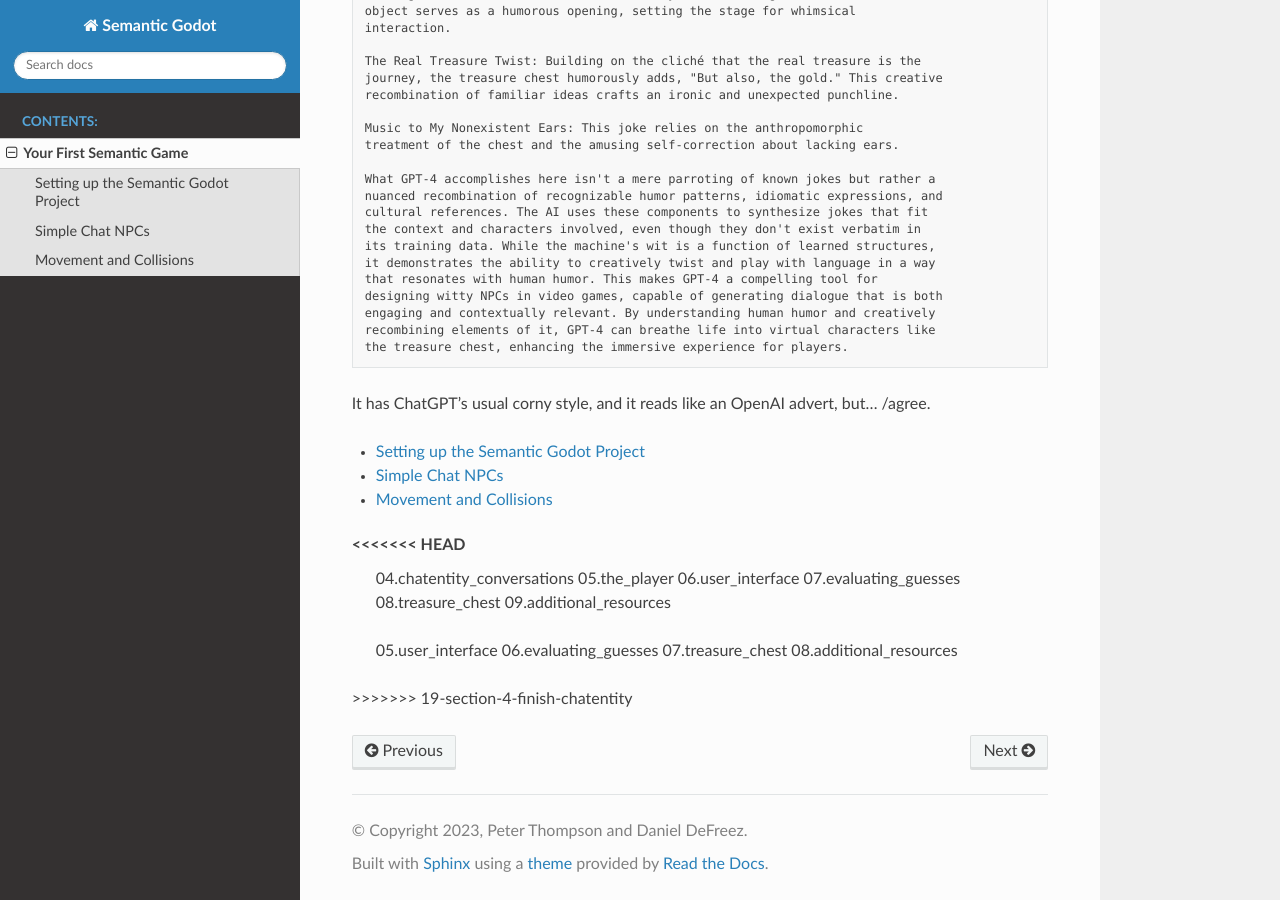
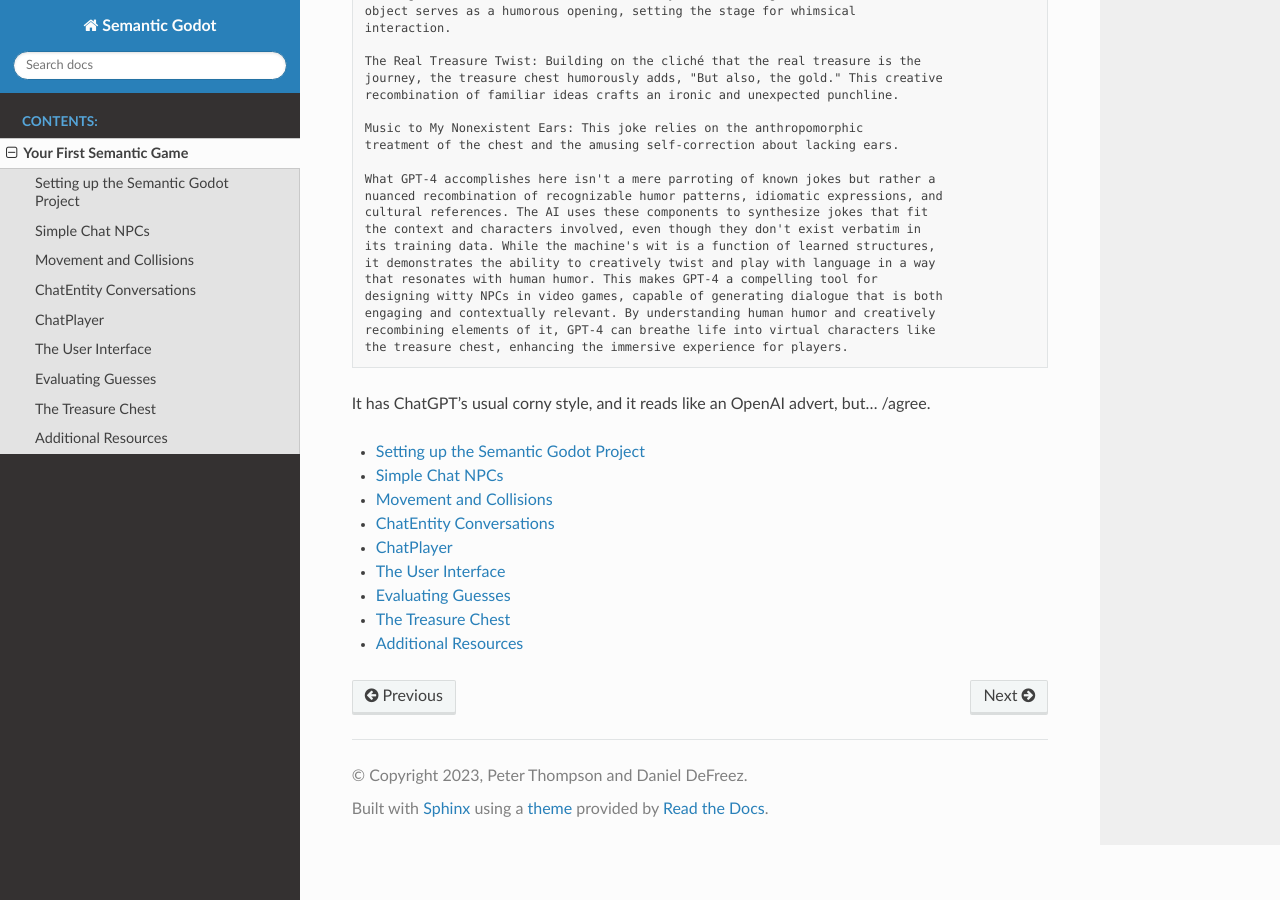
Before and after one commit to RaiderSoft/semantic-godot, a Sphinx documentation site: the page built from docs/first_semantic_game/index.rst, in a window 1280 px wide and 900 px high, scrolled down 2588 px. Built offline with Sphinx 7.4.7 and the Read the Docs theme 2.0.0, drawn with Linux system fonts in a browser that asks for light colours.

Commit message:
fix merge

```diff
--- a/docs/first_semantic_game/index.rst
+++ b/docs/first_semantic_game/index.rst
@@ -142,18 +142,9 @@ It has ChatGPT's usual corny style, and it reads like an OpenAI advert, but... /
    01.project_setup
    02.simple_chat_npcs
    03.movement_and_collisions
-<<<<<<< HEAD
-   04.chatentity_conversations
+   04.chatEntity_conversations
    05.the_player
    06.user_interface
    07.evaluating_guesses
    08.treasure_chest
    09.additional_resources
-=======
-   04.chatEntity_conversations
-   04.b_using_chatEntity
-   05.user_interface
-   06.evaluating_guesses
-   07.treasure_chest
-   08.additional_resources
->>>>>>> 19-section-4-finish-chatentity
```
